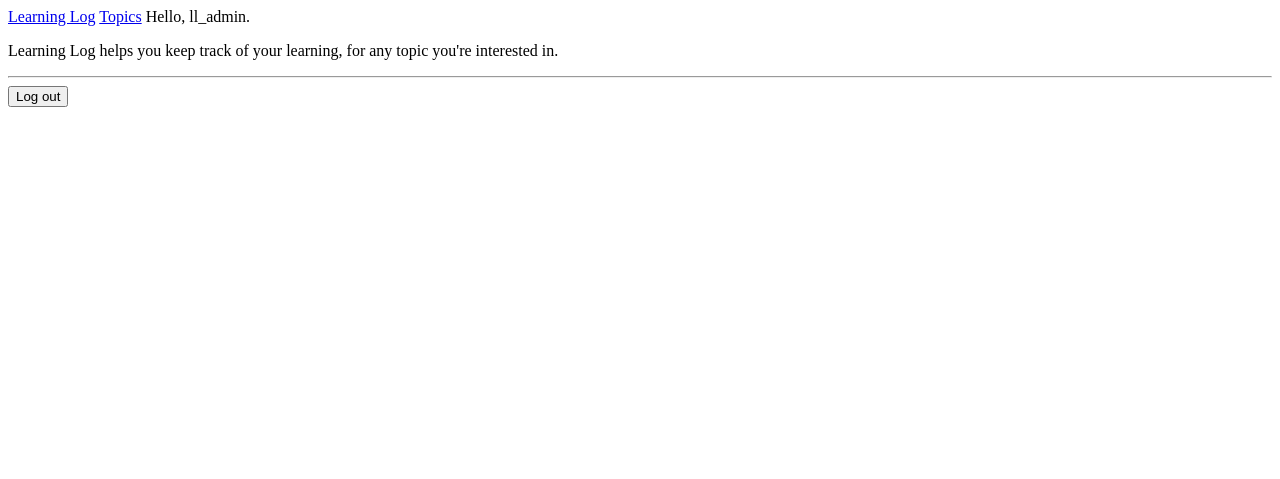
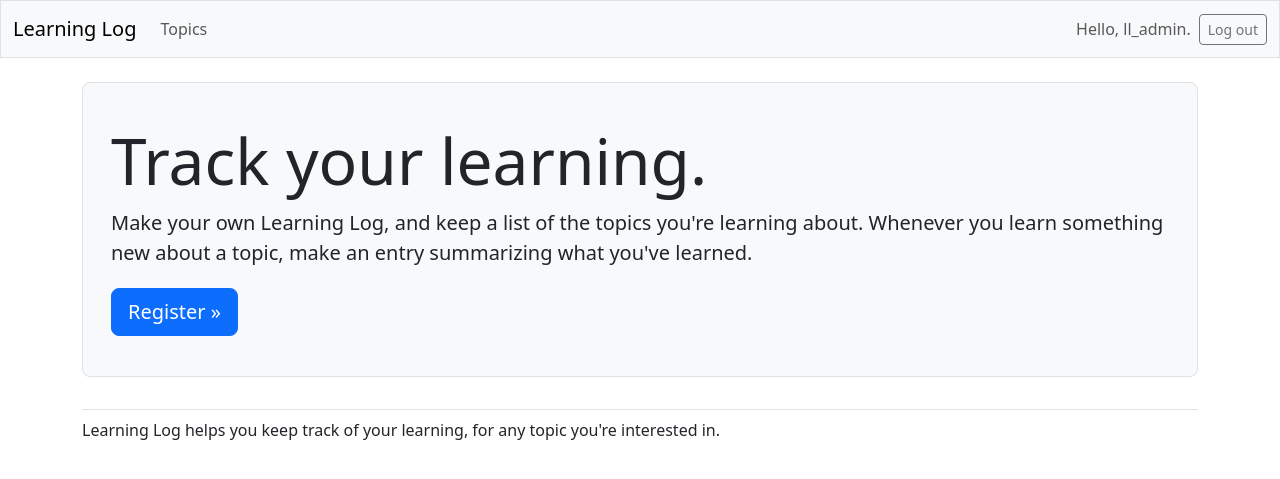
Before and after one commit to meghantian/django-demo-learning_log, a Django app: page / in a window 1280 px wide. Shown: the top 479 px of the page. Run offline with Django 5.2, Linux system fonts and the light colour scheme; a user stored in the database is signed in; parts of the project's set-up code (start-up, migrations or seed data) failed here and were passed over; some libraries are stand-ins or nearby versions.

Commit message:
restrict data access

```diff
--- a/learning_logs/models.py
+++ b/learning_logs/models.py
@@ -1,10 +1,11 @@
 from django.db import models
-
+from django.contrib.auth.models import User
 #  database table
 # Create your models here.
 class Topic(models.Model):
     text = models.CharField(max_length=200)
     date_added = models.DateTimeField(auto_now_add=True)
+    owner = models.ForeignKey(User, on_delete=models.CASCADE)
     def __str__(self) -> str:
         return self.text
 
--- a/learning_logs/templates/learning_logs/base.html
+++ b/learning_logs/templates/learning_logs/base.html
@@ -1,18 +1,55 @@
-<p>
-<a href="{% url 'learning_logs:index' %}">Learning Log</a>
-<a href="{% url 'learning_logs:topics' %}">Topics</a>
+<!doctype html>
+<html lang="en">
+<head>
+<meta charset="utf-8">
+<meta name="viewport" content="width=device-width, initial-scale=1">
+<title>Learning Log</title>
+{% load django_bootstrap5 %}
+{% bootstrap_css %}
+{% bootstrap_javascript %}
+</head>
+<body>
+    <nav class="navbar navbar-expand-md navbar-light bg-light mb-4 border">
+    <div class="container-fluid">
+    <a class="navbar-brand" href="{% url 'learning_logs:index' %}">Learning Log</a>
+    <button class="navbar-toggler" type="button" data-bs-toggle="collapse"
+    data-bs-target="#navbarCollapse" aria-controls="navbarCollapse"
+    aria-expanded="false" aria-label="Toggle navigation">
+    <span class="navbar-toggler-icon"></span>
+    </button>
+    <div class="collapse navbar-collapse" id="navbarCollapse">
+    <ul class="navbar-nav me-auto mb-2 mb-md-0">
+    <li class="nav-item">
+    <a class="nav-link" href="{% url 'learning_logs:topics' %}">Topics</a></li>
+    </ul> <!-- End of links on left side of navbar -->
+    <!-- Account-related links -->
+    <ul class="navbar-nav ms-auto mb-2 mb-md-0">
         {% if user.is_authenticated %}
-    Hello, {{ user.username }}.
+            <li class="nav-item">
+            <span class="navbar-text me-2">Hello, {{ user.username }}.
+            </span></li>
         {% else %}
-    <a href="{% url 'accounts:register' %}">Register</a>
-    <a href="{% url 'accounts:login' %}">Log in</a>
+            <li class="nav-item">
+            <a class="nav-link" href="{% url 'accounts:login' %}">
+            Log in</a></li>
         {% endif %}
-</p>
-{% block content %}{% endblock content %}
+    </ul> <!-- End of account-related links -->
         {% if user.is_authenticated %}
-<hr />
     <form action="{% url 'accounts:logout' %}" method='post'>
         {% csrf_token %}
-    <button name='submit'>Log out</button>
+        <button name='submit' class='btn btn-outline-secondary btn-sm'>Log out</button>
     </form>
     {% endif %}
+    </div> <!-- Closes collapsible parts of navbar -->
+    </div> <!-- Closes navbar's container -->
+    </nav> <!-- End of navbar -->
+    <main class="container">
+        <div class="pb-2 mb-2 border-bottom">
+        {% block page_header %}{% endblock page_header %}
+        </div>
+        <div>
+        {% block content %}{% endblock content %}
+        </div>
+        </main>
+</body>
+</html>
--- a/learning_logs/templates/learning_logs/index.html
+++ b/learning_logs/templates/learning_logs/index.html
@@ -1,5 +1,17 @@
 {% extends 'learning_logs/base.html' %}
-{% block content %}
+<!-- {% block content %}
 <p>Learning Log helps you keep track of your learning, for any topic you're
 interested in.</p>
-{% endblock content %}
+{% endblock content %} -->
+{% block page_header %}
+<div class="p-3 mb-4 bg-light border rounded-3">
+<div class="container-fluid py-4">
+<h1 class="display-3">Track your learning.</h1>
+<p class="lead">Make your own Learning Log, and keep a list of the
+topics you're learning about. Whenever you learn something new
+about a topic, make an entry summarizing what you've learned.</p>
+<a class="btn btn-primary btn-lg mt-1"
+href="{% url 'accounts:register' %}">Register &raquo;</a>
+</div>
+</div>
+{% endblock page_header %}
--- a/learning_logs/views.py
+++ b/learning_logs/views.py
@@ -2,6 +2,7 @@ from django.shortcuts import render, redirect
 from .models import Topic, Entry
 from .forms import TopicForm, EntryForm
 from django.contrib.auth.decorators import login_required
+from django.http import Http404
 # Create your views here.
 def index(request):
     """The home page for Learning Log."""
@@ -9,14 +10,20 @@ def index(request):
 @login_required
 def topics(request):
     """Show all topics."""
-    topics = Topic.objects.order_by('date_added')
+    # topics = Topic.objects.order_by('date_added')
+    topics = Topic.objects.filter(owner=request.user).order_by('date_added')
     context = {'topics': topics}
+
     return render(request, 'learning_logs/topics.html', context)
+@login_required
 def topic(request,topic_id):
     topic = Topic.objects.get(id=topic_id)
+    if topic.owner != request.user:
+        raise Http404
     entries = topic.entry_set.order_by('date_added')
     context = {'topic': topic, 'entries': entries}
     return render(request, 'learning_logs/topic.html', context)
+@login_required
 def new_topic(request):
     """Add a new topic."""
     if request.method != 'POST':
@@ -26,11 +33,15 @@ def new_topic(request):
     # POST data submitted; process data.
         form = TopicForm(data=request.POST)
         if form.is_valid():
-            form.save()
+            # form.save()
+            new_topic = form.save(commit=False)
+            new_topic.owner = request.user
+            new_topic.save()
             return redirect('learning_logs:topics')
     # Display a blank or invalid form.
     context = {'form': form}
     return render(request, 'learning_logs/new_topic.html', context)
+@login_required
 def new_entry(request, topic_id):
     """Add a new entry for a particular topic."""
     topic = Topic.objects.get(id=topic_id)
@@ -48,10 +59,13 @@ def new_entry(request, topic_id):
     # Display a blank or invalid form.
     context = {'topic': topic, 'form': form}
     return render(request, 'learning_logs/new_entry.html', context)
+@login_required
 def edit_entry(request, entry_id):
     """Edit an existing entry."""
     entry = Entry.objects.get(id=entry_id)
     topic = entry.topic
+    if topic.owner != request.user:
+        raise Http404
     if request.method != 'POST':
         # Initial request; pre-fill form with the current entry.
         form = EntryForm(instance=entry)
--- a/ll_project/settings.py
+++ b/ll_project/settings.py
@@ -33,6 +33,7 @@ ALLOWED_HOSTS = []
 INSTALLED_APPS = [
     'learning_logs',
     'accounts',
+    'django_bootstrap5',
     'django.contrib.admin',
     'django.contrib.auth',
     'django.contrib.contenttypes',
```
Also changed, not shown: accounts/templates/registration/login.html (+8 -8 lines), learning_logs/templates/learning_logs/topic.html (+15 -13 lines), learning_logs/templates/learning_logs/topics.html (+11 -10 lines), db.sqlite3, learning_logs/migrations/0004_topic_owner.py (added). Lines whose indentation alone changed are shown as unchanged.
